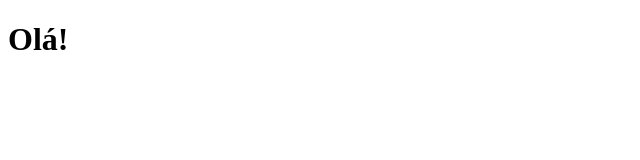
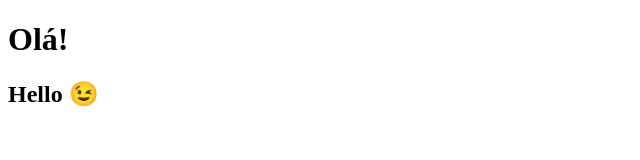
Before and after one commit to gihcaron/testes_equipe, a plain HTML site: page index.html in a window 1280 px wide. Shown: the whole page, without its empty margins (0-640 px from the left). Drawn offline with Linux system fonts and the light colour scheme.

Commit message:
feat: adicionei um tag h2

```diff
--- a/index.html
+++ b/index.html
@@ -7,5 +7,6 @@
 </head>
 <body>
    <h1> Olá! </h1>
+   <h2> Hello 😉 </h2>
 </body>
 </html>
```
